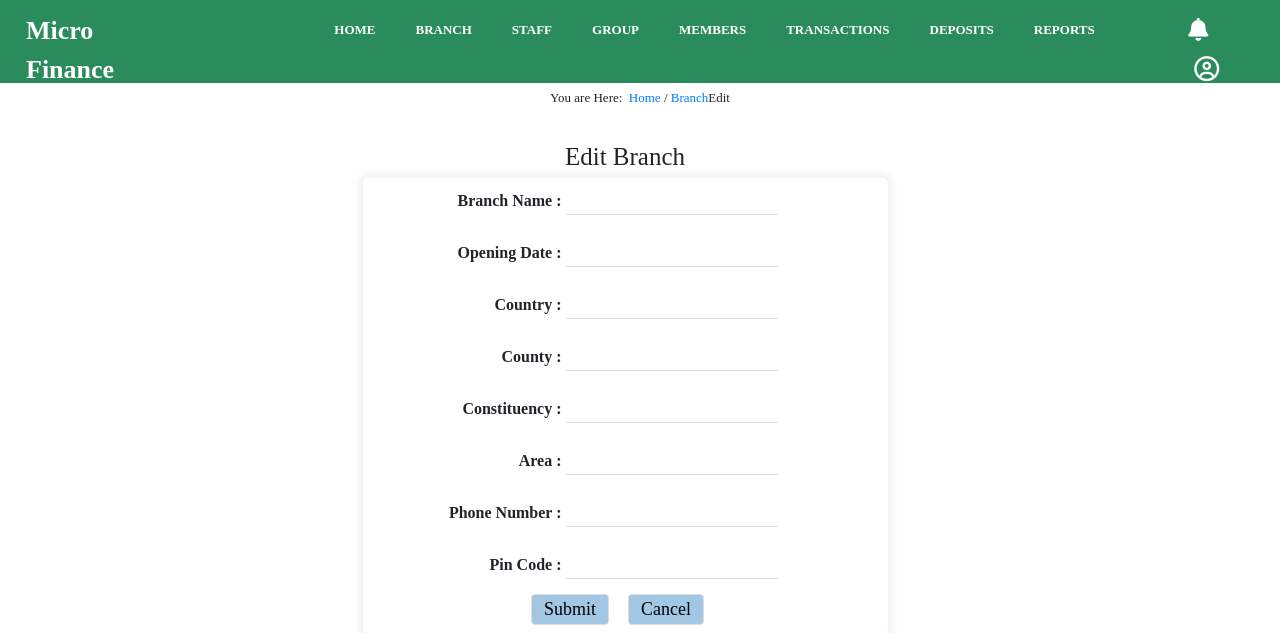
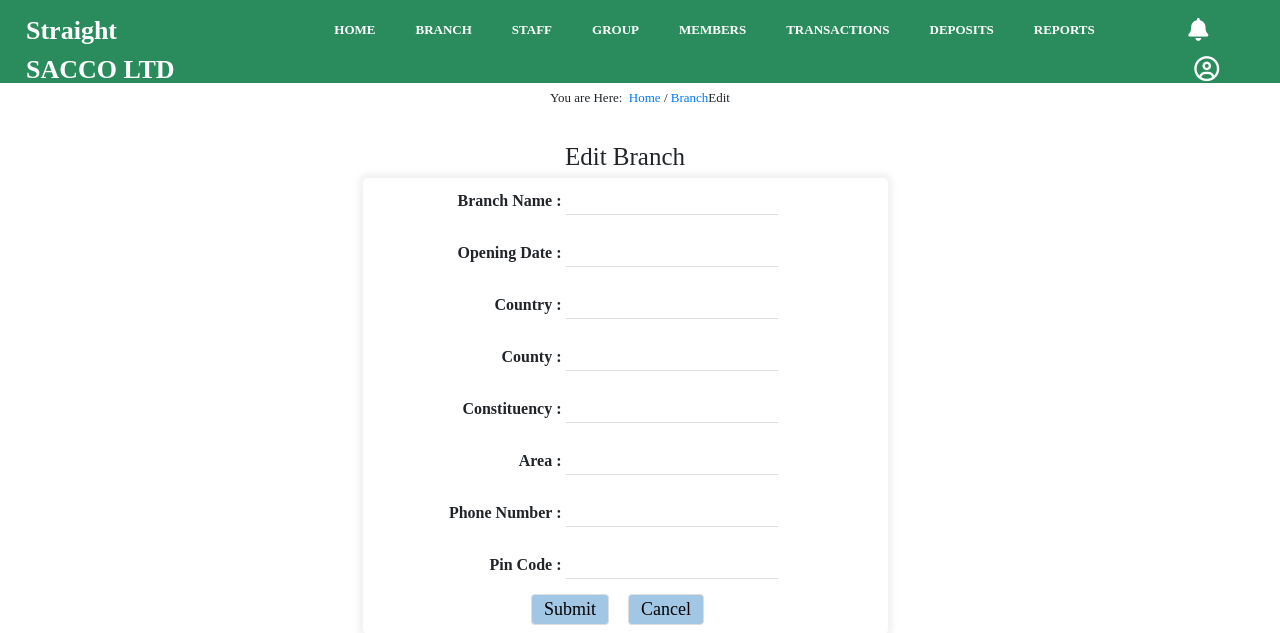
Before and after one commit to Ishma59/Plusfinance, a Django app: template templates/branch/edit.html in a window 1280 px wide. Shown: the top 633 px of the page. Run offline with Django 3.2, Linux system fonts and the light colour scheme; the template is opened without the code that fills it, so the values that code supplies are empty; some libraries are stand-ins or nearby versions; some web fonts are replaced.

Commit message:
Update base.html

```diff
--- a/templates/base.html
+++ b/templates/base.html
@@ -23,7 +23,7 @@
           <div class="header-logo">
           </div>
           <div class="header-content">
-            <a href="#"> Micro Finance</a>
+            <a href="#"> Straight SACCO LTD</a>
           </div>
         </div>
         <div class="col">
```
